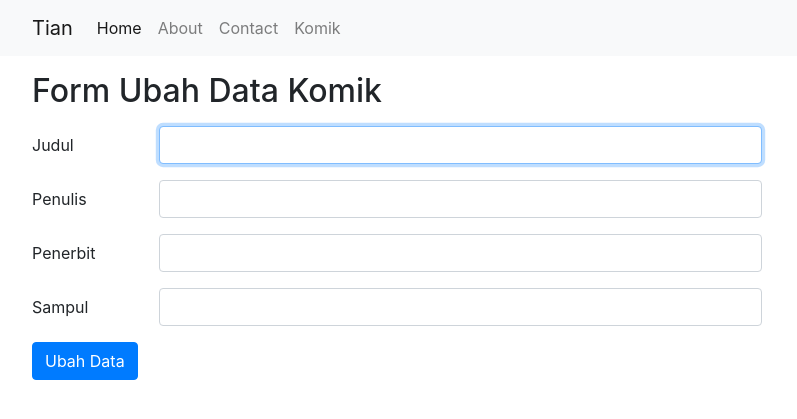
After one commit to yustiandikma/ci4app, a CodeIgniter 4 app: template app/Views/komik/edit.php in a window 1280 px wide. The commit adds this page. Shown: the top 419 px of the page, without its empty margins (53-850 px from the left). Run offline with PHP 8.4 and a stand-in for CodeIgniter, Linux system fonts and the light colour scheme; the template is opened without the code that fills it, so the values that code supplies are empty; some libraries are stand-ins or nearby versions.

Commit message:
bentar ini yg mana?

```diff
--- a/app/Config/Routes.php
+++ b/app/Config/Routes.php
@@ -32,7 +32,9 @@ $routes->setAutoRoute(true);
 // We get a performance increase by specifying the default
 // route since we don't have to scan directories.
 $routes->get('/', 'Pages::index');
+
 $routes->get('/komik/create', 'Komik::create');
+$routes->get('/komik/edit(:segment)', 'Komik::edit/$1');
 $routes->delete('/komik/(:num)', 'Komik::delete/$1');
 $routes->get('/komik/(:any)', 'Komik::detail/$1');
 
--- a/app/Views/komik/detail.php
+++ b/app/Views/komik/detail.php
@@ -16,7 +16,7 @@
                             <p class="card-text"><b>Penulis :</b> <?= $komik['penulis']; ?></p>
                             <p class="card-text"><small class="text-muted"><b>Penerbit : </b><?= $komik['penerbit']; ?></small></p>
 
-                            <a href="" class="btn btn-warning">Edit</a>
+                            <a href="/komik/edit/<?= $komik['slug']; ?>" class="btn btn-warning">Edit</a>
 
                             <form action="/komik/<?= $komik['id']; ?>" method="post" class="d-inline">
                                 <input type="hidden" name="_method" value="DELETE">
--- /dev/null
+++ b/app/Views/komik/edit.php
@@ -0,0 +1,48 @@
+<?= $this->extend('layout/template'); ?>
+
+<?= $this->section('content'); ?>
+
+<div class="container">
+    <div class="row">
+        <div class="col-8">
+            <h2 class="my-3">Form Ubah Data Komik</h2>
+            <form action="/komik/save" method="POST">
+                <?= csrf_field(); ?>
+                <div class="form-group row">
+                    <label for="judul" class="col-sm-2 col-form-label">Judul</label>
+                    <div class="col-sm-10">
+                        <input type="text" class="form-control <?= ($validation->hasError('judul')) ? 'is-invalid' : ''; ?> " id="judul" name="judul" autofocus value="<?= old('judul'); ?>">
+                        <div id="validationServer03Feedback" class="invalid-feedback">
+                            <?= $validation->getError('judul'); ?>
+                        </div>
+                    </div>
+                </div>
+                <div class="form-group row">
+                    <label for="penulis" class="col-sm-2 col-form-label">Penulis</label>
+                    <div class="col-sm-10">
+                        <input type="text" class="form-control" id="penulis" name="penulis" value="<?= old('penulis'); ?>">
+                    </div>
+                </div>
+                <div class="form-group row">
+                    <label for="penerbit" class="col-sm-2 col-form-label">Penerbit</label>
+                    <div class="col-sm-10">
+                        <input type="text" class="form-control" id="penerbit" name="penerbit" value="<?= old('penerbit'); ?>">
+                    </div>
+                </div>
+                <div class="form-group row">
+                    <label for="sampul" class="col-sm-2 col-form-label">Sampul</label>
+                    <div class="col-sm-10">
+                        <input type="text" class="form-control" id="sampul" name="sampul" value="<?= old('sampul'); ?>">
+                    </div>
+                </div>
+                <div class="form-group row">
+                    <div class="col-sm-10">
+                        <button type="submit" class="btn btn-primary">Ubah Data</button>
+                    </div>
+                </div>
+            </form>
+        </div>
+    </div>
+</div>
+
+<?= $this->endsection(); ?>
```
Also changed, not shown: app/Controllers/Komik.php (+10 -0 lines).
